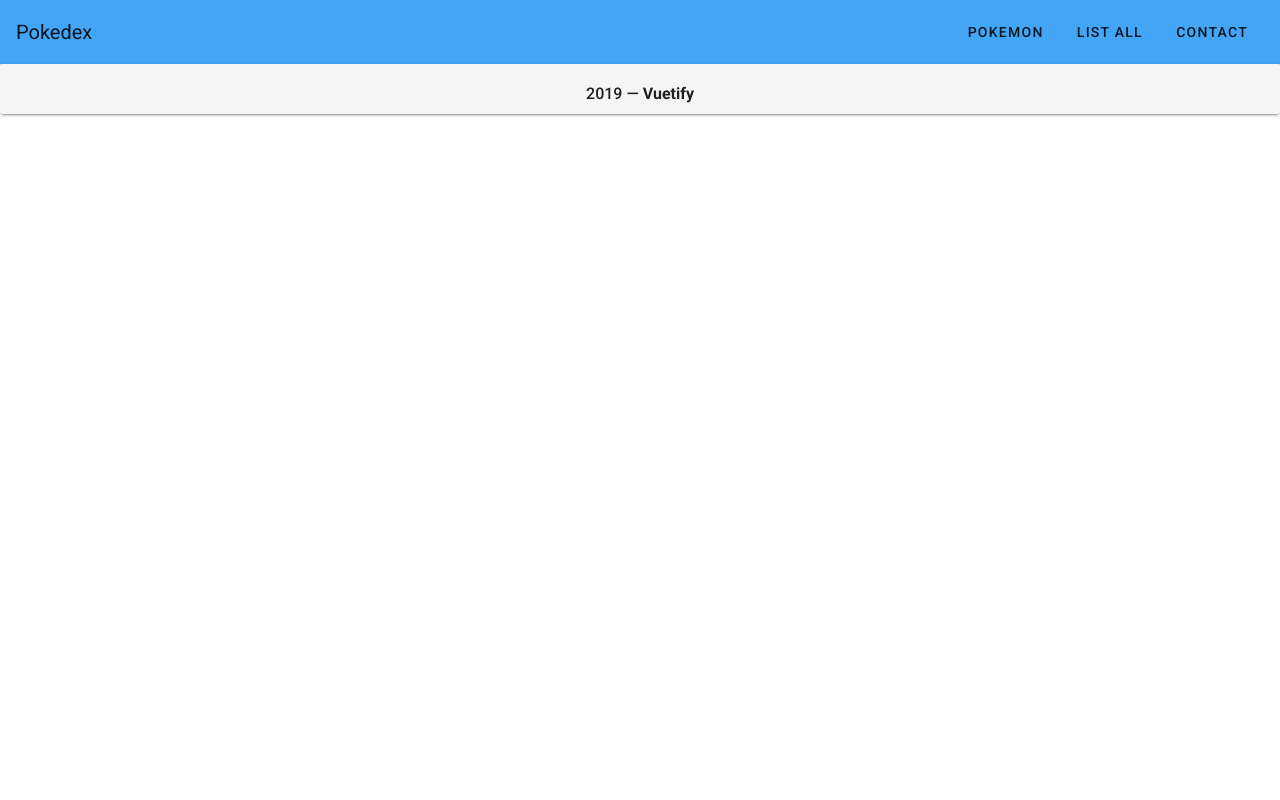
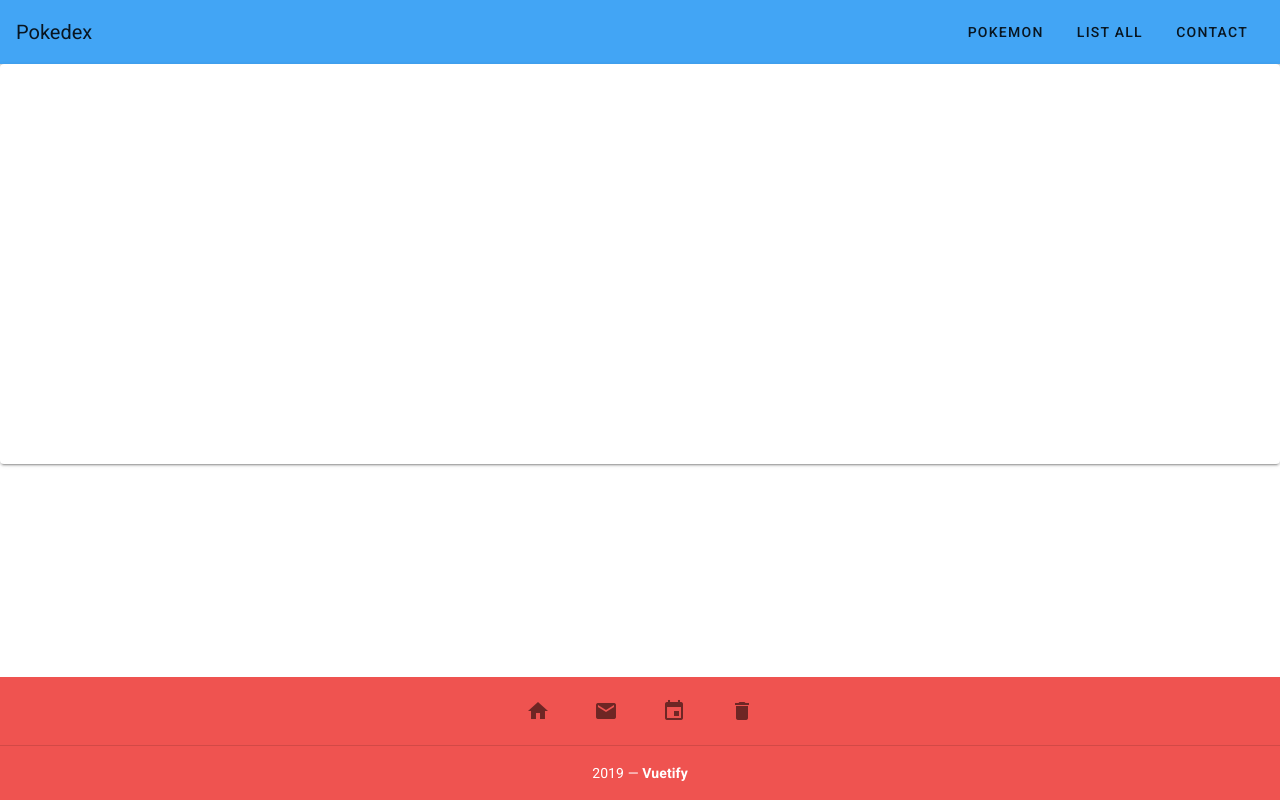
Before and after one commit to josecis0216/jose-cisneros-final-project, a Vue app in the folder my-app/: page / in a window 1280 px wide. Built offline with nearby package versions, Linux system fonts and the light colour scheme.

Commit message:
Updated fixed footer

```diff
--- a/my-app/src/components/Footer.vue
+++ b/my-app/src/components/Footer.vue
@@ -1,22 +1,47 @@
 <template>
-    <v-card height="50">
+    <v-card height="400px">
     <v-footer
-        absolute
-        class="font-weight-medium"
-        height="50"
+      fixed
+      padless
     >
-        <v-col
-            class="text-center"
-            cols="12"
+      <v-card
+        flat
+        tile
+        width="100%"
+        class="red lighten-1 text-center"
       >
+        <v-card-text>
+          <v-btn
+            v-for="icon in icons"
+            :key="icon"
+            class="mx-4"
+            icon
+          >
+            <v-icon size="24px">{{ icon }}</v-icon>
+          </v-btn>
+        </v-card-text>
+
+        <v-divider></v-divider>
+
+        <v-card-text class="white--text">
           {{ new Date().getFullYear() }} — <strong>Vuetify</strong>
-        </v-col>
+        </v-card-text>
+      </v-card>
     </v-footer>
   </v-card>
 </template>
 
 <script>
-
+    export default {
+    data: () => ({
+      icons: [
+        'mdi-home',
+        'mdi-email',
+        'mdi-calendar',
+        'mdi-delete',
+      ],
+    }),
+  }
 </script>
 
 <style>
```
Lines whose indentation alone changed are shown as unchanged.
